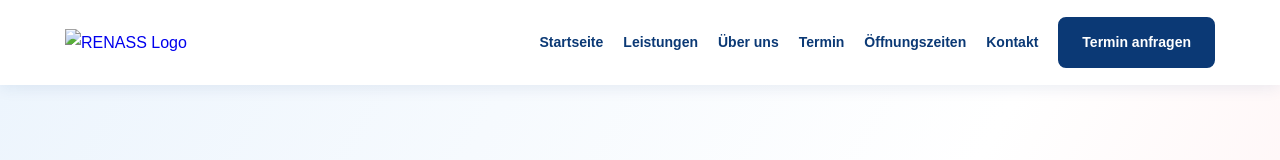
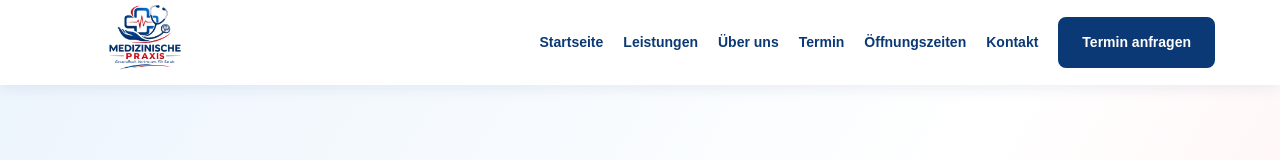
Before and after one commit to aatifgeddo-dot/RENASS-MEDIZINISCHE-PRAXIS, a plain HTML site: page index.html in a window 1280 px wide. Shown: the top 160 px of the page. Drawn offline with Linux system fonts and the light colour scheme.

Commit message:
Update index.html

```diff
--- a/index.html
+++ b/index.html
@@ -533,7 +533,7 @@ text-align:center;
 <div class="container navbar">
 
 <a href="#home" class="logo">
-<img src="8A063509-6FB8-4B13-A028-1661708A630E.png" alt="RENASS Logo">
+<img src="logo.png" alt="RENASS Logo">
 </a>
 
 <button class="menu-btn"
```
